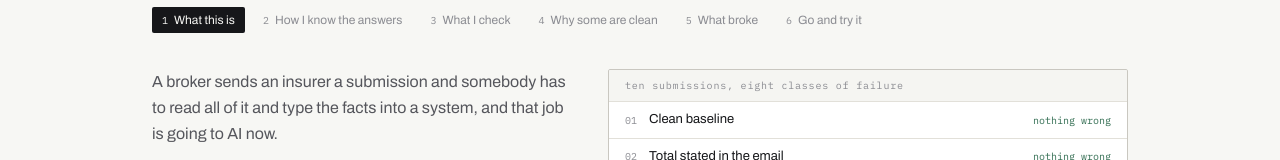
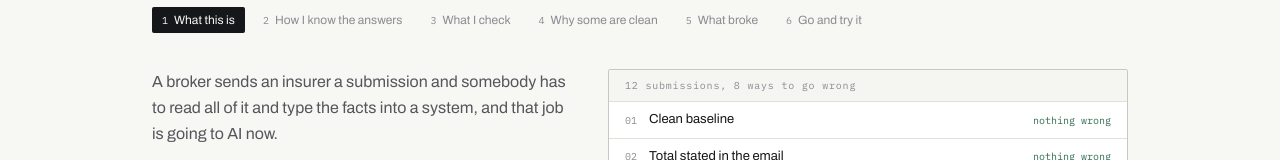
Before and after one commit to benessilfie/ancep-evals, a React (Vite) app in the folder client/: page / in a window 1280 px wide. Shown: the part 286-446 px from the top of the page. Built offline with nearby package versions, Linux system fonts and the light colour scheme; no server answers.

Commit message:
fix: derive the case counts from the data

```diff
--- a/client/src/components/HowItWorks.tsx
+++ b/client/src/components/HowItWorks.tsx
@@ -187,7 +187,11 @@ function buildSteps(
         </Prose>
       ),
       aside: (
-        <Panel label="ten submissions, eight classes of failure">
+        <Panel
+          label={`${data.cases.length} submissions, ${
+            new Set(data.cases.filter((c) => c.kind !== "control").map((c) => FAILURE_CLASS[c.id])).size
+          } ways to go wrong`}
+        >
           <ul className="divide-y divide-rule-soft">
             {data.cases.map((c) => (
               <li key={c.id} className="flex items-center gap-3 px-4 py-2">
@@ -294,12 +298,12 @@ function buildSteps(
       body: (
         <Prose>
           <p>
-            {controls.length} of the ten are clean. If they all had something wrong in them
+            {controls.length} of the {data.cases.length} are clean. If they all had something wrong in them
             an agent could flag everything and still score full marks, which is useless,
             like a smoke alarm that goes off all day.
           </p>
           <p className="text-ink">
-            So on the clean {controls.length}, raising a query counts against it.
+            So on those {controls.length}, raising a query counts against it.
           </p>
           <p>
             Two of them look almost identical and need opposite answers. One client
```
Also changed, not shown: 2 other files (tests, documents, lock files or other folders).
